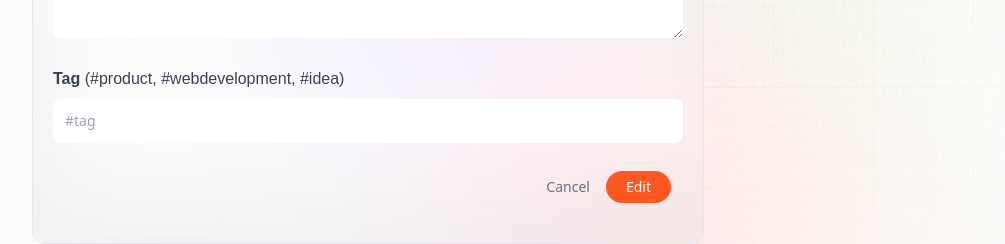
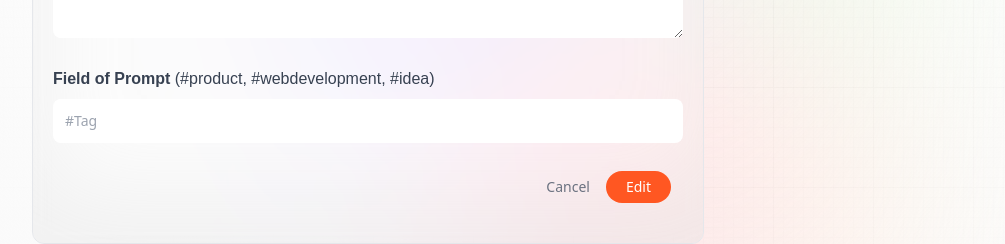
Before and after one commit to Alekhandro24/project_next_ai_prompt_sharing, a Next.js app: page /update-prompt in a window 1280 px wide. Shown: the part 518-762 px from the top of the page, without its empty margins (32-1037 px from the left). Built offline with nearby package versions, Linux system fonts and the light colour scheme; no server answers.

Commit message:
Update Form.jsx

```diff
--- a/components/Form.jsx
+++ b/components/Form.jsx
@@ -31,7 +31,7 @@ const Form = ({ type, post, setPost, submitting, handleSubmit }) => {
 
         <label>
           <span className="font-satoshi font-semibold text-base text-gray-700">
-            Tag{" "}
+            Field of Prompt{" "}
             <span className="font-normal">
               (#product, #webdevelopment, #idea)
             </span>
@@ -40,11 +40,12 @@ const Form = ({ type, post, setPost, submitting, handleSubmit }) => {
           <input
             value={post.tag}
             onChange={(e) => setPost({ ...post, tag: e.target.value })}
-            placeholder="#tag"
+            placeholder="#Tag"
             required
             className="form_input"
           />
         </label>
+
         <div className="flex-end mx-3 mb-5 gap-4">
           <Link href="/" className="text-gray-500 text-sm">
             Cancel
```
